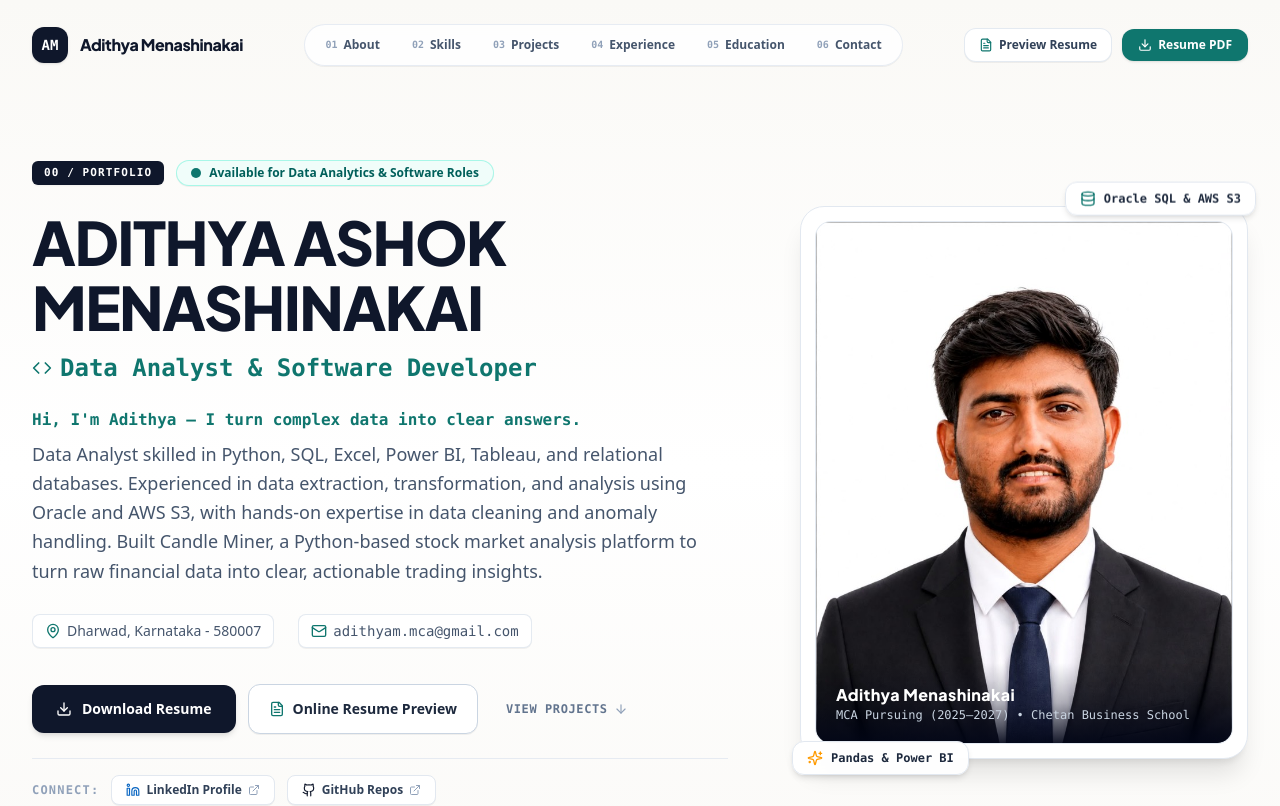
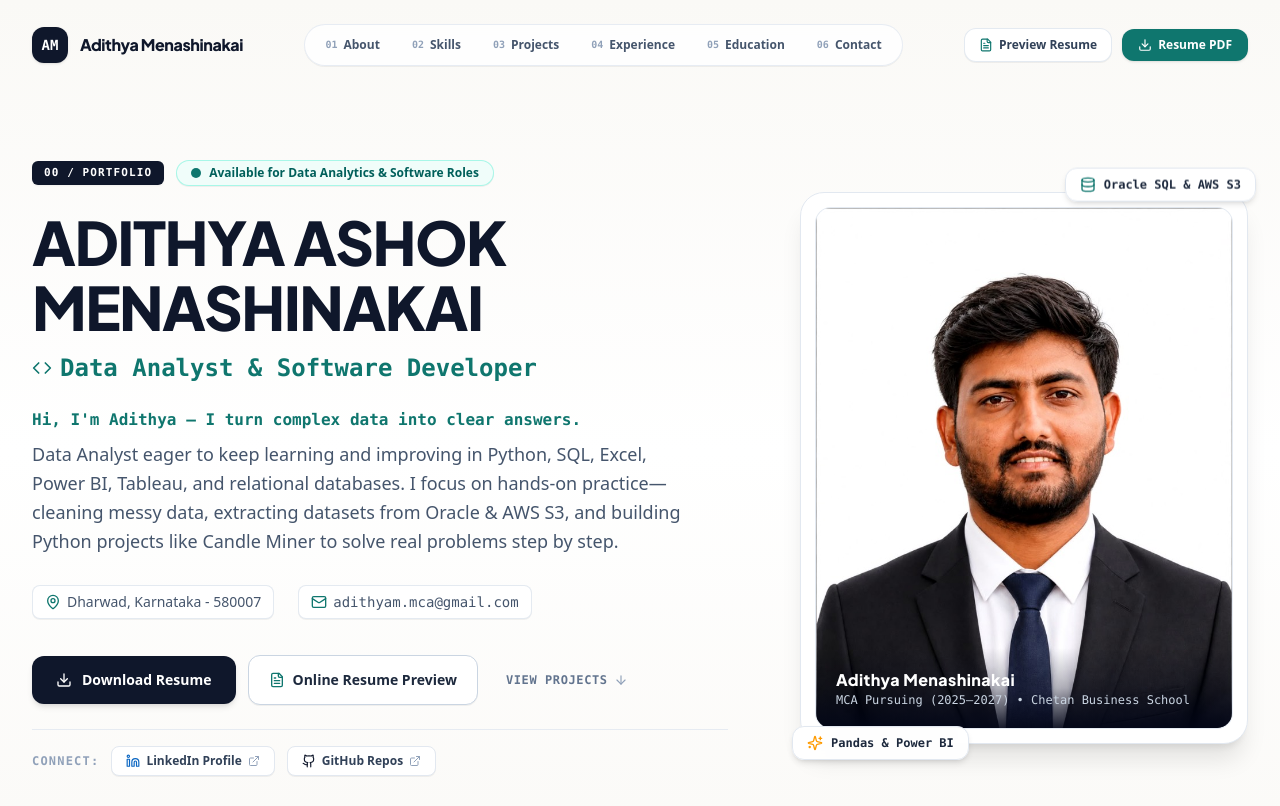
Before and after one commit to adithyam1432/Portfolio, a React (Vite) app: page / in a window 1280 px wide. Shown: the top 806 px of the page. Built offline with nearby package versions, Linux system fonts and the light colour scheme.

Commit message:
Update summary to humanized learning-focused phrasing

```diff
--- a/src/data/portfolioData.js
+++ b/src/data/portfolioData.js
@@ -3,7 +3,7 @@ export const portfolioData = {
     name: "ADITHYA ASHOK MENASHINAKAI",
     displayName: "Adithya Menashinakai",
     title: "Data Analyst & Software Developer",
-    summary: "Data Analyst skilled in Python, SQL, Excel, Power BI, Tableau, and relational databases. Experienced in data extraction, transformation, and analysis using Oracle and AWS S3, with hands-on expertise in data cleaning and anomaly handling. Built Candle Miner, a Python-based stock market analysis platform to turn raw financial data into clear, actionable trading insights.",
+    summary: "Data Analyst eager to keep learning and improving in Python, SQL, Excel, Power BI, Tableau, and relational databases. I focus on hands-on practice—cleaning messy data, extracting datasets from Oracle & AWS S3, and building Python projects like Candle Miner to solve real problems step by step.",
     greeting: "Hi, I'm Adithya — I turn complex data into clear answers.",
     location: "Dharwad, Karnataka - 580007",
     email: "adithyam.mca@gmail.com",
```
